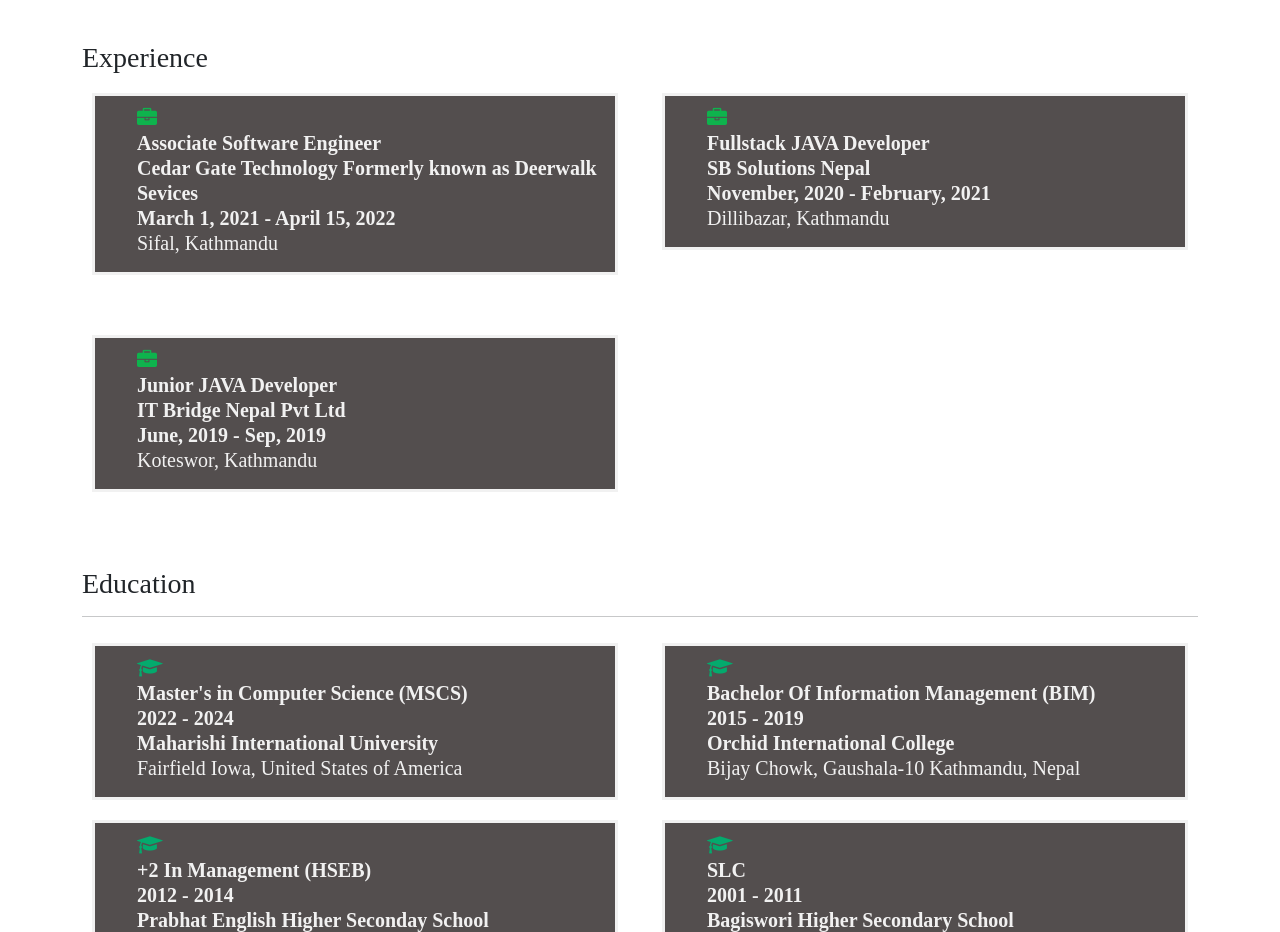
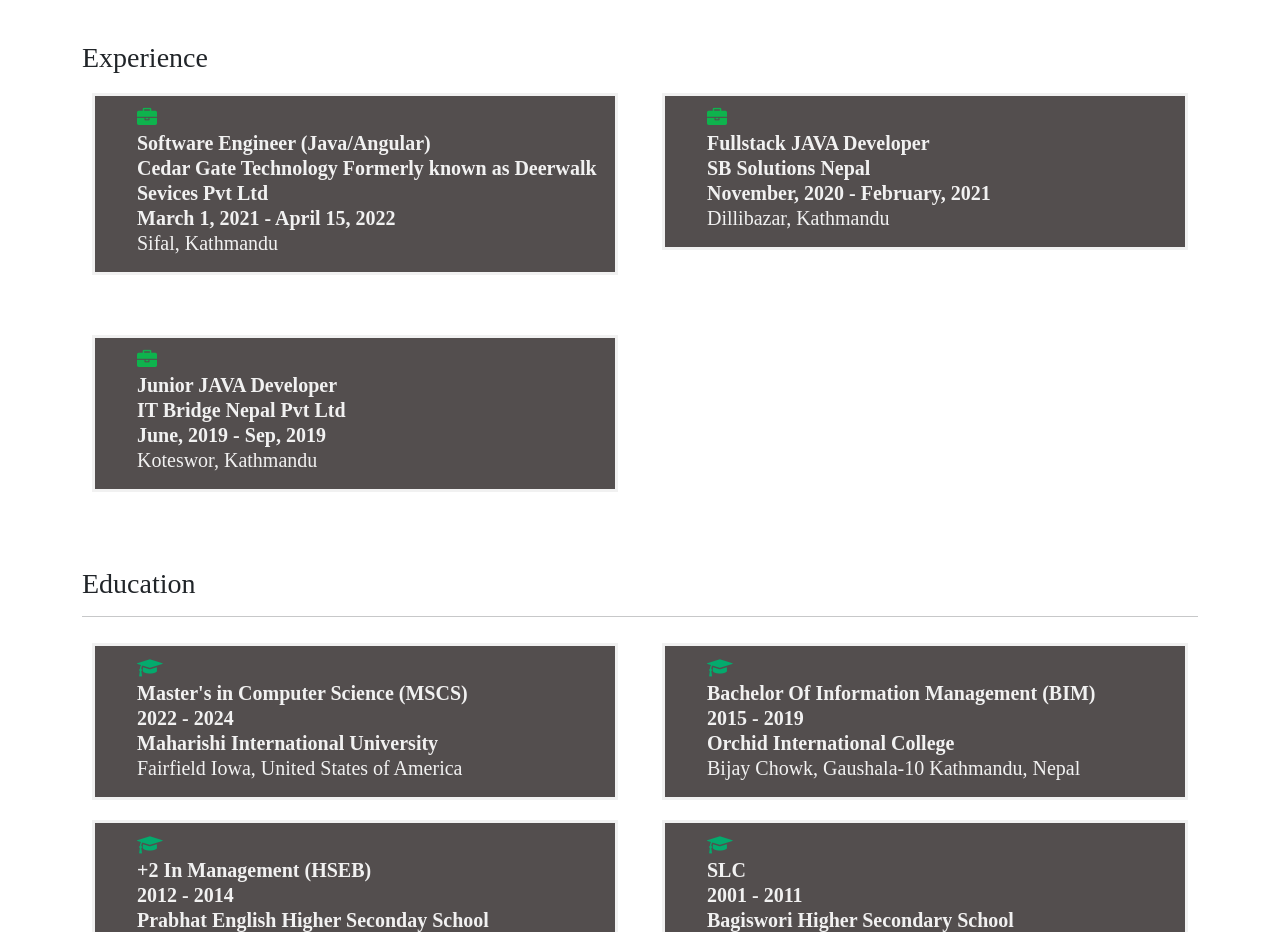
Before and after one commit to sanjayakoju/my_profile, a plain HTML site: page index.html in a window 1280 px wide. Shown: the part 980-1912 px from the top of the page. Drawn offline with Linux system fonts and the light colour scheme.

Commit message:
Changes job label

```diff
--- a/index.html
+++ b/index.html
@@ -14,6 +14,7 @@
 <body>
 <nav class="topnav" id="myTopnav">
     <div class="logo">Sanjaya</div>
+<!--    <a class="logo" href="#home">Sanjaya</a>-->
     <!--    <ul>-->
     <!--        <li><a href="#home">Home</a></li>-->
     <!--        <li><a href="#experience">Experience</a></li>-->
@@ -50,8 +51,8 @@
                 <div class="bim">
                     <ul>
                         <li><i class='fa fa-briefcase' style='color: #0eb34d'></i></li>
-                        <li><strong>Associate Software Engineer</strong></li>
-                        <li><Strong>Cedar Gate Technology Formerly known as Deerwalk Sevices</Strong></li>
+                        <li><strong>Software Engineer (Java/Angular)</strong></li>
+                        <li><Strong>Cedar Gate Technology Formerly known as Deerwalk Sevices Pvt Ltd</Strong></li>
                         <li><strong>March 1, 2021 - April 15, 2022</strong></li>
                         <li><p>Sifal, Kathmandu</p></li>
                     </ul>
```
